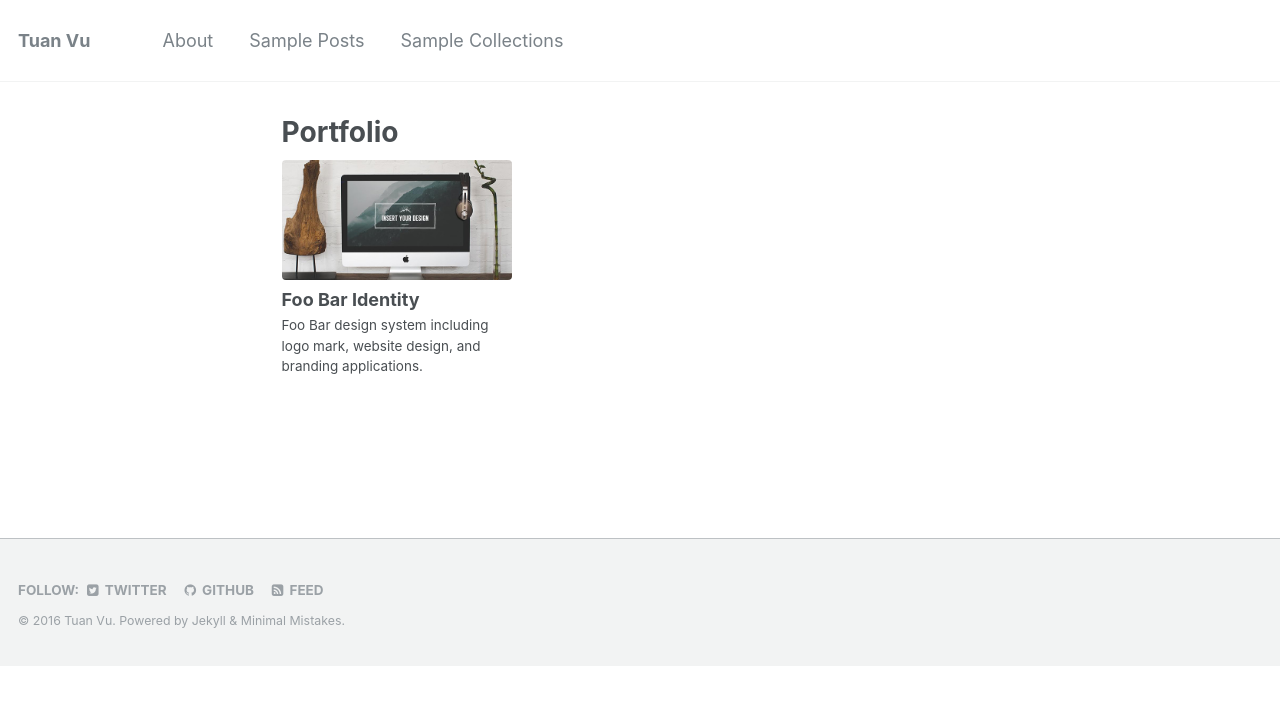
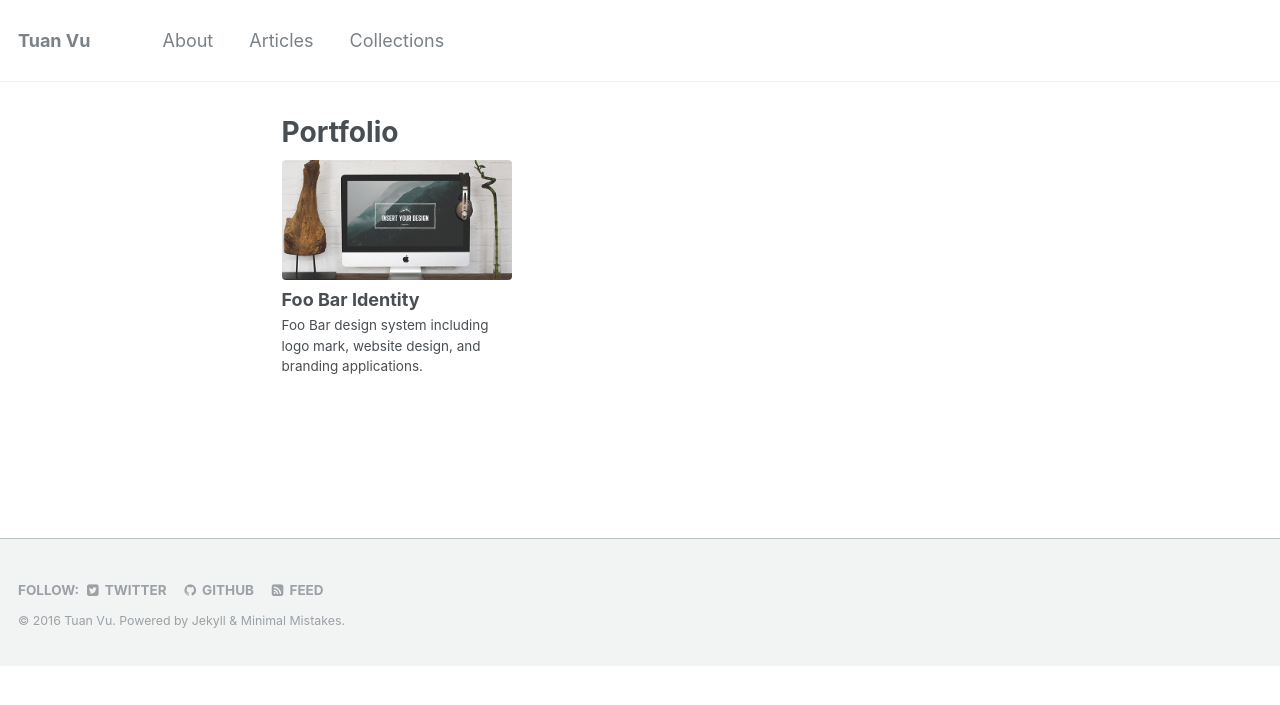
Before and after one commit to jeanho1/tuanavu.github.io, a Jekyll site: the page built from _pages/portfolio-archive.html, in a window 1280 px wide. Shown: the top 705 px of the page. Built offline with Jekyll 4.4.1, drawn with Linux system fonts in a browser that asks for light colours.

Commit message:
Update navigation.yml

```diff
--- a/_data/navigation.yml
+++ b/_data/navigation.yml
@@ -27,10 +27,10 @@ main:
   - title: "About"
     url: /about/
 
-  - title: "Sample Posts"
+  - title: "Articles"
     url: /year-archive/
 
-  - title: "Sample Collections"
+  - title: "Collections"
     url: /collection-archive/
 
 
```
